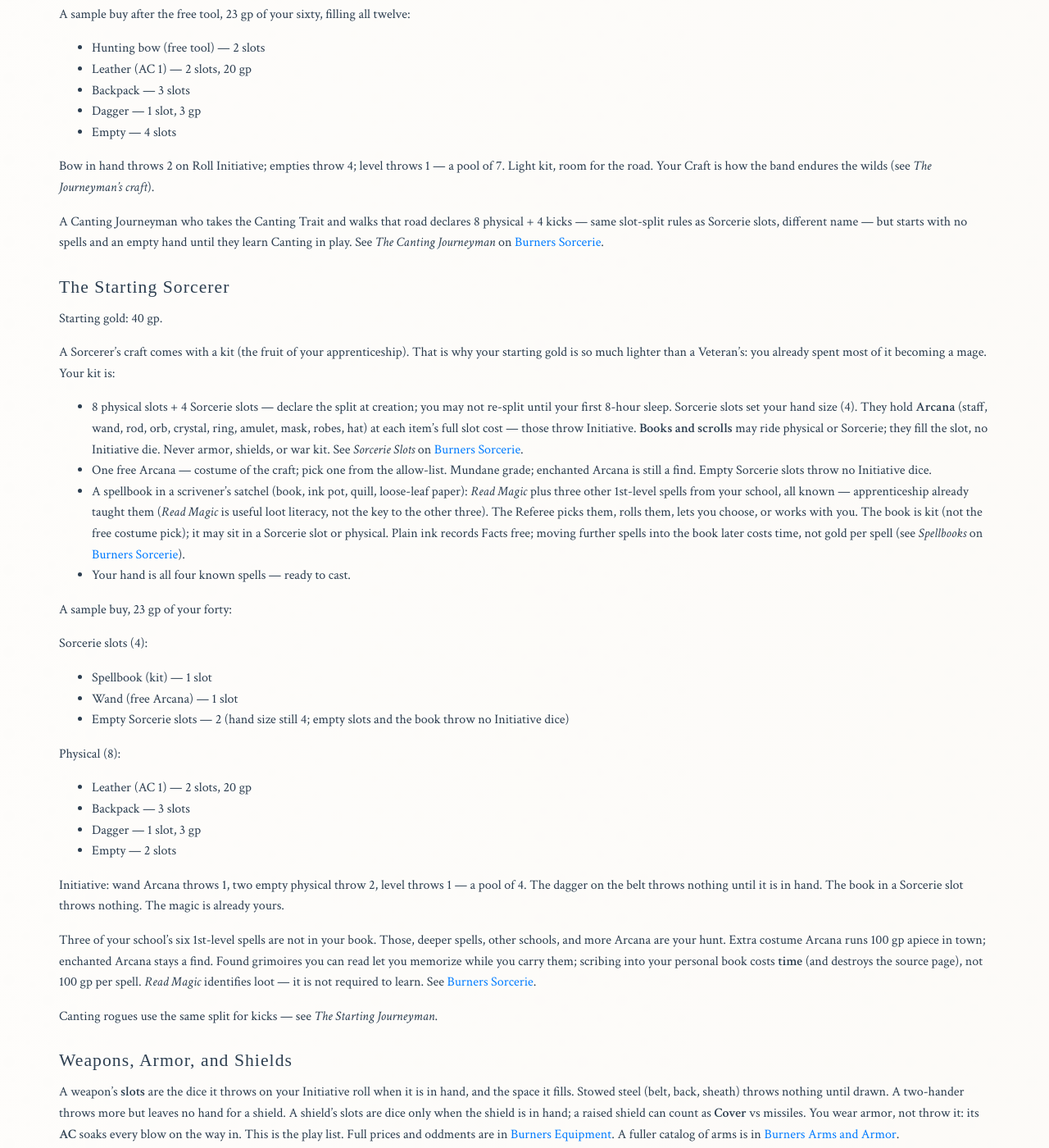
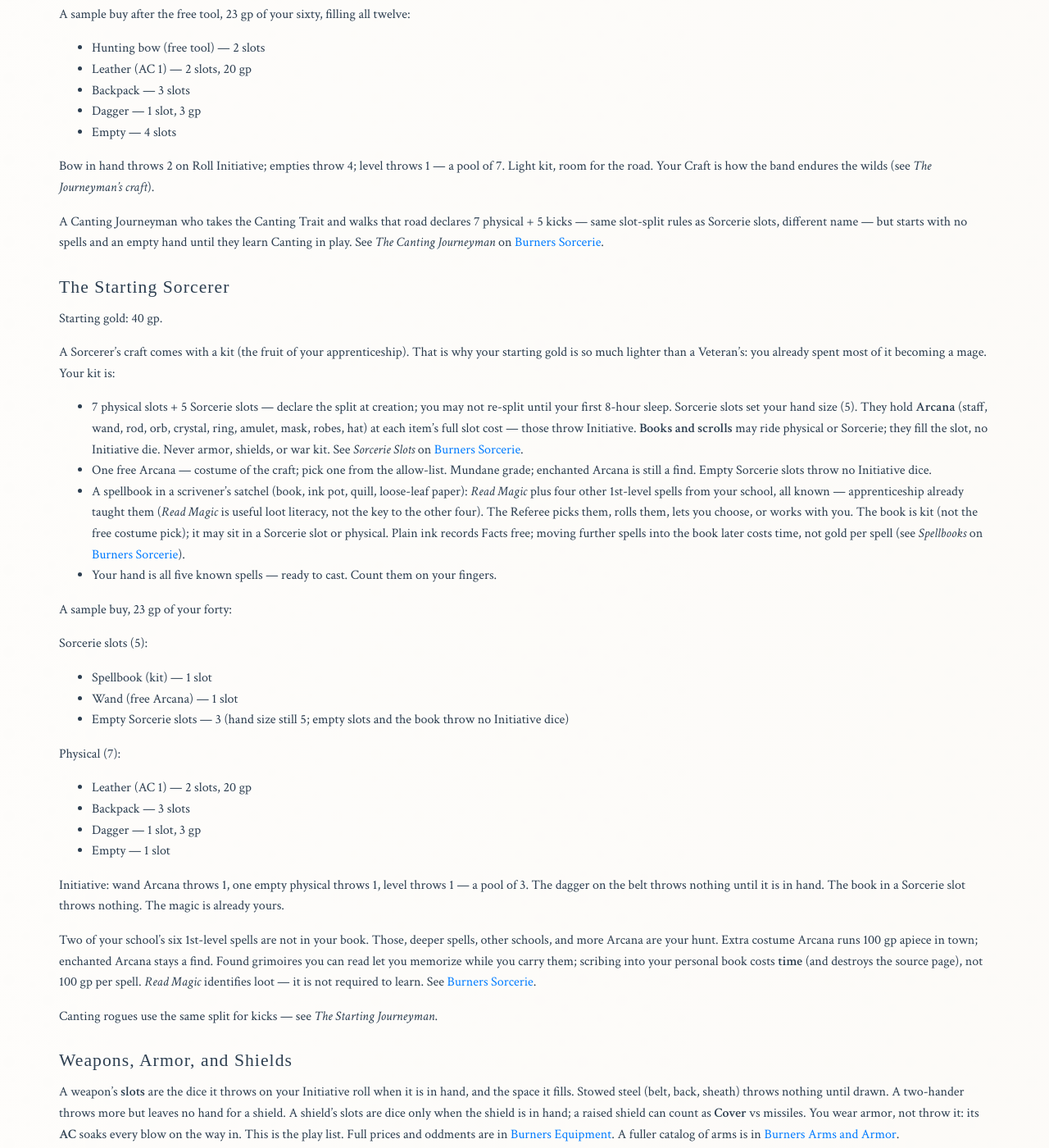
Before and after one commit to paulabrams/burners, a Jekyll site: the page built from markdown/burners-adventure-game.md, in a window 1280 px wide and 1400 px high, scrolled down 9716 px. Shown: the whole window at 82% size. Built offline with Jekyll 4.4.1, drawn with Linux system fonts in a browser that asks for light colours; some web fonts are replaced; some of the changed text lies outside the part shown.

Commit message:
Publish local draft: starting Sorcerer hand is five again.
Read Magic plus four school 1sts; 7 physical / 5 Sorcerie. Still one free Arcana.

Co-authored-by: Cursor <cursoragent@cursor.com>

```diff
--- a/markdown/burners-adventure-game.md
+++ b/markdown/burners-adventure-game.md
@@ -293,7 +293,7 @@ A sample buy after the free tool, 23 gp of your sixty, filling all twelve:
 
 Bow in hand throws 2 on Roll Initiative; empties throw 4; level throws 1 — a pool of 7. Light kit, room for the road. Your Craft is how the band endures the wilds (see *The Journeyman's craft*).
 
-A Canting Journeyman who takes the Canting Trait and walks that road declares 8 physical + 4 kicks — same slot-split rules as Sorcerie slots, different name — but starts with no spells and an empty hand until they learn Canting in play. See *The Canting Journeyman* on [[Burners Sorcerie]].
+A Canting Journeyman who takes the Canting Trait and walks that road declares 7 physical + 5 kicks — same slot-split rules as Sorcerie slots, different name — but starts with no spells and an empty hand until they learn Canting in play. See *The Canting Journeyman* on [[Burners Sorcerie]].
 
 ### The Starting Sorcerer
 
@@ -301,29 +301,29 @@ Starting gold: 40 gp.
 
 A Sorcerer's craft comes with a kit (the fruit of your apprenticeship). That is why your starting gold is so much lighter than a Veteran's: you already spent most of it becoming a mage. Your kit is:
 
-- 8 physical slots + 4 Sorcerie slots — declare the split at creation; you may not re-split until your first 8-hour sleep. Sorcerie slots set your hand size (4). They hold **Arcana** (staff, wand, rod, orb, crystal, ring, amulet, mask, robes, hat) at each item's full slot cost — those throw Initiative. **Books and scrolls** may ride physical or Sorcerie; they fill the slot, no Initiative die. Never armor, shields, or war kit. See *Sorcerie Slots* on [[Burners Sorcerie]].
+- 7 physical slots + 5 Sorcerie slots — declare the split at creation; you may not re-split until your first 8-hour sleep. Sorcerie slots set your hand size (5). They hold **Arcana** (staff, wand, rod, orb, crystal, ring, amulet, mask, robes, hat) at each item's full slot cost — those throw Initiative. **Books and scrolls** may ride physical or Sorcerie; they fill the slot, no Initiative die. Never armor, shields, or war kit. See *Sorcerie Slots* on [[Burners Sorcerie]].
 - One free Arcana — costume of the craft; pick one from the allow-list. Mundane grade; enchanted Arcana is still a find. Empty Sorcerie slots throw no Initiative dice.
-- A spellbook in a scrivener's satchel (book, ink pot, quill, loose-leaf paper): *Read Magic* plus three other 1st-level spells from your school, all known — apprenticeship already taught them (*Read Magic* is useful loot literacy, not the key to the other three). The Referee picks them, rolls them, lets you choose, or works with you. The book is kit (not the free costume pick); it may sit in a Sorcerie slot or physical. Plain ink records Facts free; moving further spells into the book later costs time, not gold per spell (see *Spellbooks* on [[Burners Sorcerie]]).
-- Your hand is all four known spells — ready to cast.
+- A spellbook in a scrivener's satchel (book, ink pot, quill, loose-leaf paper): *Read Magic* plus four other 1st-level spells from your school, all known — apprenticeship already taught them (*Read Magic* is useful loot literacy, not the key to the other four). The Referee picks them, rolls them, lets you choose, or works with you. The book is kit (not the free costume pick); it may sit in a Sorcerie slot or physical. Plain ink records Facts free; moving further spells into the book later costs time, not gold per spell (see *Spellbooks* on [[Burners Sorcerie]]).
+- Your hand is all five known spells — ready to cast. Count them on your fingers.
 
 A sample buy, 23 gp of your forty:
 
-Sorcerie slots (4):
+Sorcerie slots (5):
 
 - Spellbook (kit) — 1 slot
 - Wand (free Arcana) — 1 slot
-- Empty Sorcerie slots — 2 (hand size still 4; empty slots and the book throw no Initiative dice)
+- Empty Sorcerie slots — 3 (hand size still 5; empty slots and the book throw no Initiative dice)
 
-Physical (8):
+Physical (7):
 
 - Leather (AC 1) — 2 slots, 20 gp
 - Backpack — 3 slots
 - Dagger — 1 slot, 3 gp
-- Empty — 2 slots
+- Empty — 1 slot
 
-Initiative: wand Arcana throws 1, two empty physical throw 2, level throws 1 — a pool of 4. The dagger on the belt throws nothing until it is in hand. The book in a Sorcerie slot throws nothing. The magic is already yours.
+Initiative: wand Arcana throws 1, one empty physical throws 1, level throws 1 — a pool of 3. The dagger on the belt throws nothing until it is in hand. The book in a Sorcerie slot throws nothing. The magic is already yours.
 
-Three of your school's six 1st-level spells are not in your book. Those, deeper spells, other schools, and more Arcana are your hunt. Extra costume Arcana runs 100 gp apiece in town; enchanted Arcana stays a find. Found grimoires you can read let you memorize while you carry them; scribing into your personal book costs **time** (and destroys the source page), not 100 gp per spell. *Read Magic* identifies loot — it is not required to learn. See [[Burners Sorcerie]].
+Two of your school's six 1st-level spells are not in your book. Those, deeper spells, other schools, and more Arcana are your hunt. Extra costume Arcana runs 100 gp apiece in town; enchanted Arcana stays a find. Found grimoires you can read let you memorize while you carry them; scribing into your personal book costs **time** (and destroys the source page), not 100 gp per spell. *Read Magic* identifies loot — it is not required to learn. See [[Burners Sorcerie]].
 
 Canting rogues use the same split for kicks — see *The Starting Journeyman*.
 
@@ -443,9 +443,9 @@ See *Traits* under Character Creation.
 
   - Traits: marsh-lore, second-sight, witch-blood, Vitae (Sorcerie).
 
-  - Hand: *Read Magic*, *Healing Touch*, *Stanch*, and one other 1st from her book — all four ready. *Stanch* is the card that helps at 0 HP or less; *Healing Touch* does not.
+  - Hand: *Read Magic*, *Healing Touch*, *Stanch*, and two other 1sts from her book — all five ready. *Stanch* is the card that helps at 0 HP or less; *Healing Touch* does not.
 
-  - Split: 4 Sorcerie slots (hand size 4), 8 physical — spellbook + one free Arcana (wand) in Sorcerie slots; the rest plain kit.
+  - Split: 5 Sorcerie slots (hand size 5), 7 physical — spellbook + one free Arcana (wand) in Sorcerie slots; the rest plain kit.
 
 - **Pip**, Craft 1 (Journeyman). "Has never been caught. Not once."
 
```
Also changed, not shown: markdown/burners-examples-of-play.md (+2 -2 lines), markdown/burners-sorcerie.md (+10 -10 lines).
